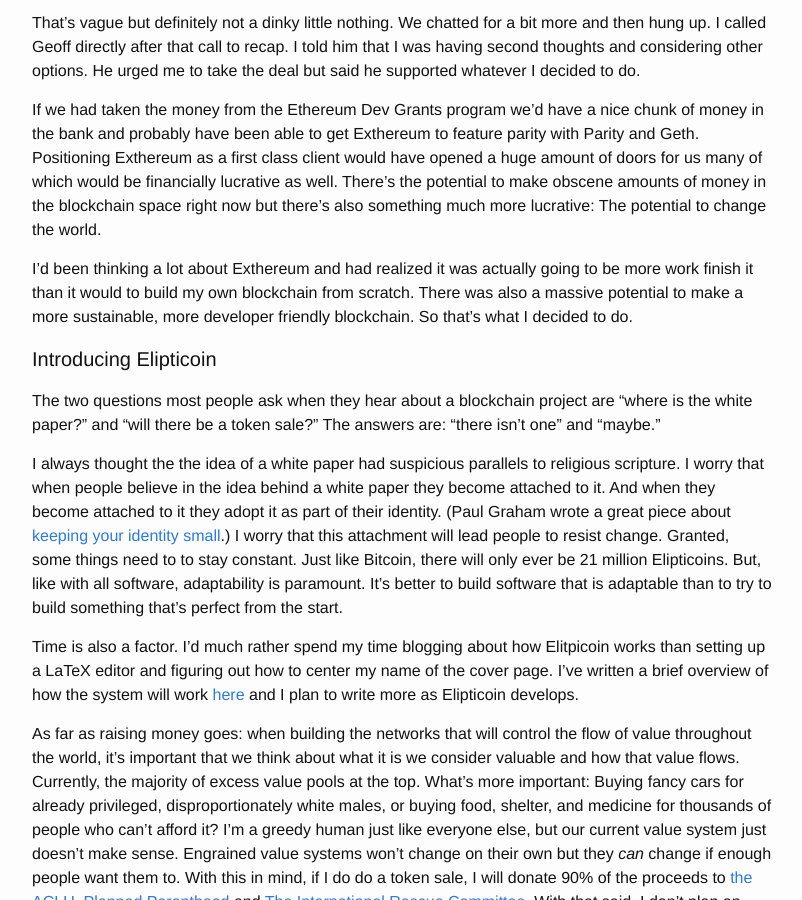
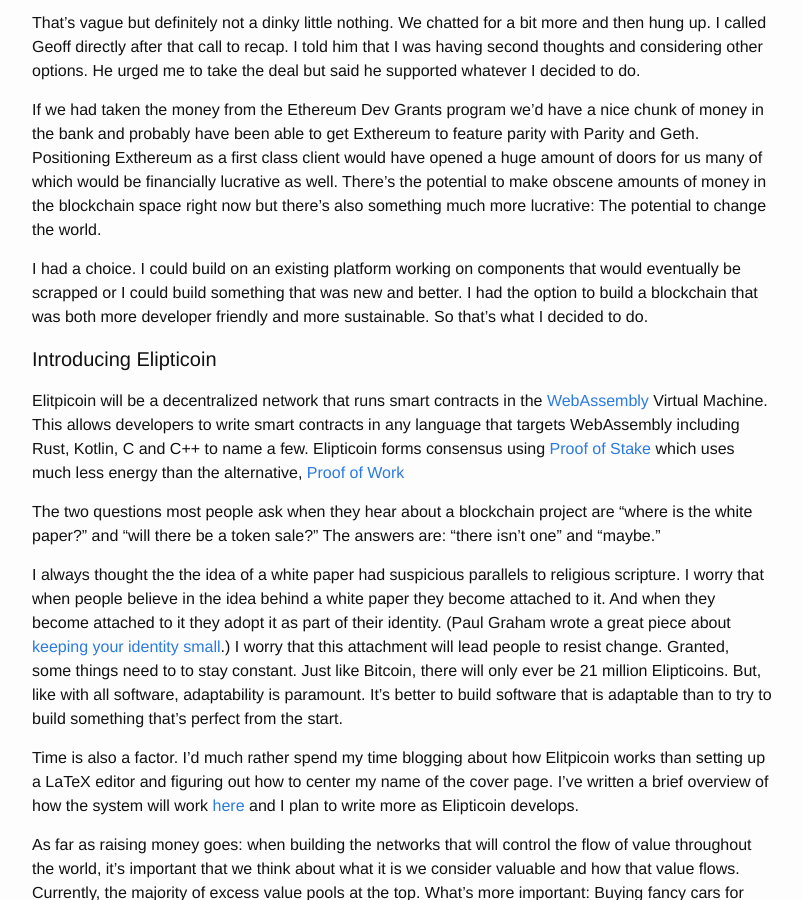
Before and after one commit to masonforest/www.masonforest.com, a Jekyll site: the page built from _posts/2018-03-15-why-im-building-elipticoin.markdown, in a window 1280 px wide and 900 px high, scrolled down 2218 px. Shown: the whole window, without its empty margins (238-1040 px from the left). Built offline with Jekyll 4.4.1, drawn with Linux system fonts in a browser that asks for light colours.

Commit message:
Feedback from John and Theo

```diff
--- a/_posts/2018-03-15-why-im-building-elipticoin.markdown
+++ b/_posts/2018-03-15-why-im-building-elipticoin.markdown
@@ -139,14 +139,16 @@ lucrative as well. There’s the potential to make obscene amounts of money in t
 blockchain space right now but there’s also something much more lucrative: The
 potential to change the world.
 
-I’d been thinking a lot about Exthereum and had realized it was actually going
-to be more work finish it than it would to build my own blockchain from scratch.
-There was also a massive potential to make a more sustainable, more developer
-friendly blockchain. So that’s what I decided to do.
+I had a choice. I could build on an existing platform working on components that would eventually be scrapped or I could build something that was new and better. I had the option to build a blockchain that was both more developer friendly and more sustainable. So that’s what I decided to do.
 
 ####  Introducing Elipticoin
 
 
+Elitpicoin will be a decentralized network that runs smart contracts in the
+[WebAssembly](http://webassembly.org/) Virtual Machine. This allows developers
+to write smart contracts in any language that targets WebAssembly including
+Rust, Kotlin, C and C++ to name a few. Elipticoin forms consensus using [Proof of
+Stake](https://en.wikipedia.org/wiki/Proof-of-stake) which uses much less energy than the alternative, [Proof of Work](https://en.wikipedia.org/wiki/Proof-of-work_system)
 
 The two questions most people ask when they hear about a blockchain project are
 “where is the white paper?” and “will there be a token sale?” The answers are:
```
